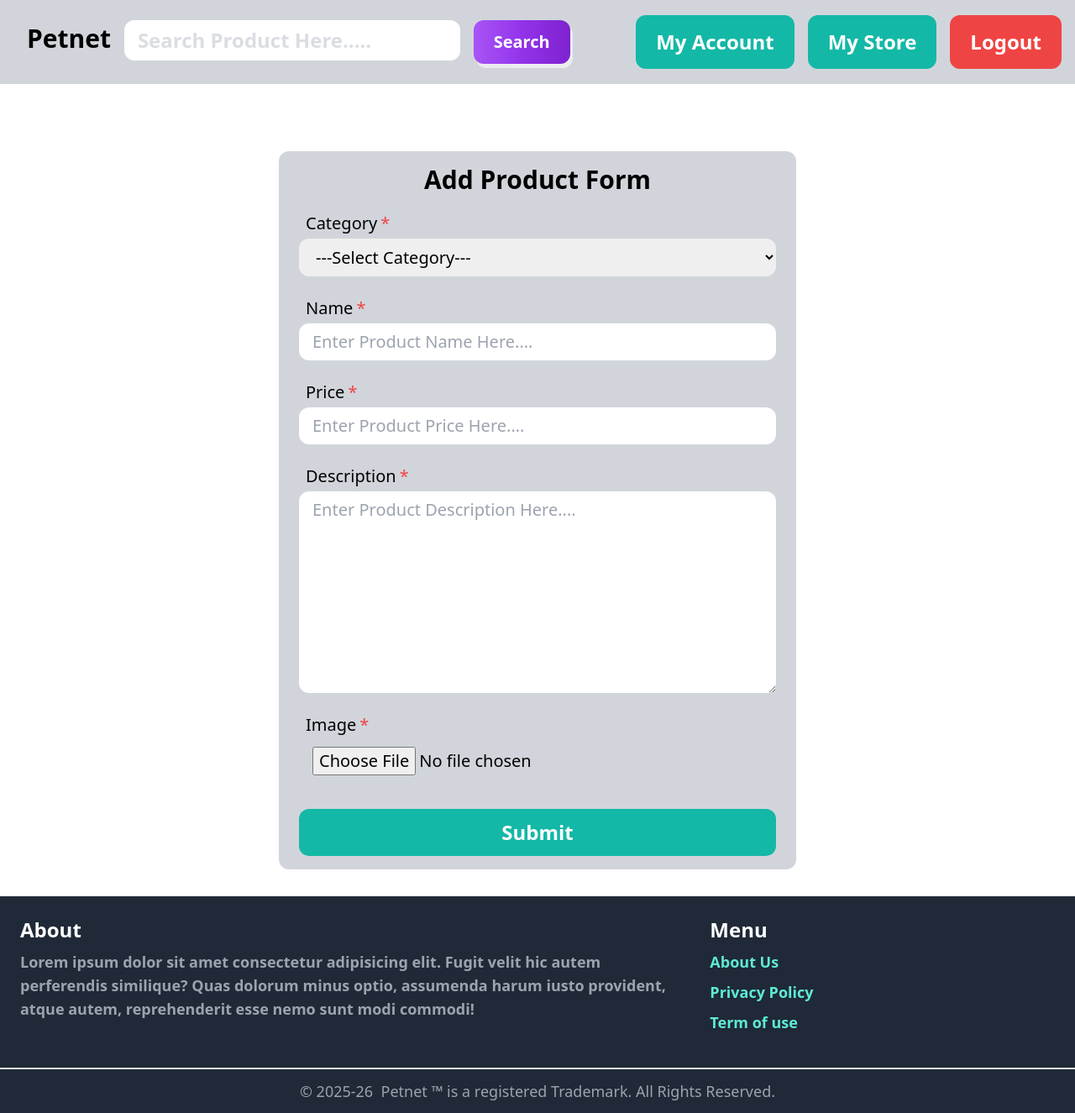
After one commit to Karan551/petnet_project, a Django app: page /store/product/add-product/ in a window 1280 px wide. The commit adds this page. Shown: the whole page at 84% size. Run offline with Django 5.2, Linux system fonts and the light colour scheme; the visitor is signed in with stand-in values (Sample User, id 1); data that the repository does not hold is empty; some libraries are stand-ins or nearby versions.

Commit message:
Add product management features including status handling, store view, and product forms, part-3 completed

```diff
--- a/src/core/templates/core/index.html
+++ b/src/core/templates/core/index.html
@@ -10,7 +10,6 @@
   <div class=" grid grid-cols-1 md:grid-cols-2 lg:grid-cols-3 gap-2 md:gap-4">
 
     {% load menu %}
-    {% menu %}
+    {% menu  %}
   </div>
-</section>
 {% endblock %}
--- a/src/core/templates/core/menu.html
+++ b/src/core/templates/core/menu.html
@@ -2,7 +2,9 @@
 <a href="{% url 'store:category_detail' category.id %}" class="transition-transform duration-300 hover:scale-105 hover:border hover:border-indigo-600 rounded-xl" >
 <div class="bg-white px-6 py-4 flex flex-col space-y-2 justify-center items-center rounded-xl">
   <p  class="text-lg md:text-2xl font-semibold">{{ category.name|title }}</p>
+
   <p class="text-gray-600">{{category.catgory_products.count}} items</p>
+
 
 </div>
 </a>
--- a/src/core/templates/core/navbar.html
+++ b/src/core/templates/core/navbar.html
@@ -13,6 +13,10 @@
       {% if request.user.is_authenticated %}
         <li class="text-xl md:text-2xl font-semibold hover:cursor-pointer bg-teal-500 px-2 md:px-6 py-4 rounded-xl text-center hover:bg-teal-600 text-white">
           <a href="{% url 'userprofile:my_account' %}">My Account</a>
+        </li>
+
+        <li class="text-xl md:text-2xl font-semibold hover:cursor-pointer bg-teal-500 px-2 md:px-6 py-4 rounded-xl text-center hover:bg-teal-600 text-white">
+          <a href="{% url 'userprofile:my_store' %}">My Store</a>
         </li>
 
         <li class="text-xl md:text-2xl font-semibold hover:cursor-pointer bg-red-500 px-2 md:px-6 py-4 rounded-xl text-center hover:bg-red-600 text-white">
--- a/src/core/views.py
+++ b/src/core/views.py
@@ -5,7 +5,7 @@ from store.models import Product
 
 
 def home_page_view(request):
-    products = Product.objects.all()[:6]
+    products = Product.objects.filter(status=Product.ACTIVE)[:6]
 
     context = {
         "products": products
--- a/src/e_com_project/settings.py
+++ b/src/e_com_project/settings.py
@@ -21,7 +21,6 @@ BASE_DIR = Path(__file__).resolve().parent.parent
 # See https://docs.djangoproject.com/en/5.1/howto/deployment/checklist/
 
 # SECURITY WARNING: keep the secret key used in production secret!
-# SECRET_KEY = 'django-insecure-@k!y+3059$61@i91rc#s05bp(mr%-w5p=27-obm&dhzd3w@k5+'
 
 SECRET_KEY = config("DJANGO_SECRET_KEY", cast=str)
 
@@ -70,6 +69,9 @@ TEMPLATES = [
                 'django.template.context_processors.request',
                 'django.contrib.auth.context_processors.auth',
                 'django.contrib.messages.context_processors.messages',
+
+                # custom context processor
+                'store.context_processor.count_active_products'
             ],
         },
     },
@@ -119,6 +121,7 @@ USE_I18N = True
 
 USE_TZ = True
 
+LOGIN_URL = "userprofile:login"
 
 # Static files (CSS, JavaScript, Images)
 # https://docs.djangoproject.com/en/5.1/howto/static-files/
--- a/src/static/js/main.js
+++ b/src/static/js/main.js
@@ -4,9 +4,6 @@ const initApp = () => {
 
     // ---------- To show copyright year
     const currentYear = new Date().getFullYear();
-
-    // console.log("this is current year::", currentYear);
-    // console.log("this is current year::", String((currentYear+1)).slice(-2));
 
     const year = document.querySelector("#copyright-year");
     year.innerHTML = currentYear + "-" + String((currentYear + 1)).slice(-2);
@@ -26,6 +23,25 @@ const initApp = () => {
         });
     }
 
+    // ------------------- To delete product
+    function handleForm(formElement, label) {
+
+        formElement.addEventListener("submit", function (event) {
+            const prompt = confirm(`Are you sure to ${label} this product?`);
+            if (!prompt) {
+                event.preventDefault();
+            }
+
+        });
+
+    }
+    const deleteForm = document.querySelector("#delete-prod-form") || null;
+
+    if (deleteForm) {
+
+        handleForm(deleteForm, "delete");
+    }
+
 
     // ------------------- To remove messages
     const msgElement = document.querySelector("#msg-content") || null;
--- /dev/null
+++ b/src/store/context_processor.py
@@ -0,0 +1,6 @@
+from store.models import Category, Product
+
+
+def count_active_products(request):
+    # print("this is category::",category)
+    return {"count_items": "Heere"}
--- /dev/null
+++ b/src/store/forms.py
@@ -0,0 +1,30 @@
+from django import forms
+from .models import Product
+
+CSS_CLASS = "w-full px-4 py-2 rounded-xl text-lg md:text-xl outline-none focus:ring-1 focus:ring-indigo-600 mb-6 block"
+
+
+class ProductForm(forms.ModelForm):
+
+    # slug , vendor
+    class Meta:
+        model = Product
+        fields = ["category", "name", "price", "description", "image",]
+
+    def __init__(self, *args, **kwargs):
+        super().__init__(*args, **kwargs)
+
+        # add label here
+        self.fields["name"].widget.attrs["placeholder"] = "Enter Product Name Here...."
+        self.fields["price"].widget.attrs["placeholder"] = "Enter Product Price Here...."
+        self.fields["description"].widget.attrs["placeholder"] = "Enter Product Description Here...."
+
+        # add empty label here
+        self.fields['category'].empty_label = "---Select Category---"
+
+        # customize description rows and cols here
+        self.fields["description"].widget.attrs["rows"] = 8
+        self.fields["description"].widget.attrs["cols"] = 10
+
+        for field in self.fields:
+            self.fields[field].widget.attrs["class"] = CSS_CLASS
--- a/src/store/models.py
+++ b/src/store/models.py
@@ -15,6 +15,18 @@ class Category(models.Model):
 
 
 class Product(models.Model):
+    ACTIVE = "active"
+    DELETE = "delete"
+    DRAFT = "draft"
+    WAITING_FOR_APPROVAL = "waiting_approval"
+
+    STATUS_CHOICES = [
+        (ACTIVE, "active"),
+        (DELETE, "delete"),
+        (DRAFT, "draft"),
+        (WAITING_FOR_APPROVAL, "waiting_approval"),
+
+    ]
     vendor = models.ForeignKey(
         User, related_name="products", on_delete=models.CASCADE)
 
@@ -27,6 +39,9 @@ class Product(models.Model):
     slug = models.SlugField(max_length=255)
 
     image = models.ImageField(upload_to="uploads", blank=True, null=True)
+    status = models.CharField(
+        max_length=50, choices=STATUS_CHOICES, default=ACTIVE)
+
     created_at = models.DateTimeField(auto_now_add=True)
     updated_at = models.DateTimeField(auto_now=True)
 
--- /dev/null
+++ b/src/store/templates/store/product_form.html
@@ -0,0 +1,23 @@
+{% extends 'core/base.html' %}
+{% block title %}
+  {{title}}
+{% endblock %}
+{% block content %}
+  <section class="bg-gray-300 rounded-xl px-6 py-4 w-full md:w-1/2 mx-auto">
+    <h1 class="mb-5 text-xl md:text-3xl font-semibold text-center">{{title}} Form</h1>
+
+    <form method="post" enctype="multipart/form-data">
+        {% csrf_token %}
+        {% for field in form %}
+
+        <label for="{{ field.auto_id }}" class="px-2 text-lg md:text-xl mb-1 inline-block after:content-['*'] after:text-red-500 after:ml-1">{{ field.label }}</label>
+          {{ field }}
+
+        {% endfor %}
+
+      <div class="grid grid-cols-12 w-full" >
+        <button class="col-span-12 inline-block px-6 py-3 font-semibold text-lg md:text-2xl rounded-xl bg-teal-500 hover:bg-teal-700 text-white mt-2" type="submit">Submit</button>
+      </div>
+    </form>
+  </section>
+{% endblock %}
--- a/src/store/templatetags/menu.py
+++ b/src/store/templatetags/menu.py
@@ -1,5 +1,5 @@
 from django import template
-from store.models import Category
+from store.models import Category, Product
 
 register = template.Library()
 
@@ -8,4 +8,5 @@ register = template.Library()
 def menu():
     categories = Category.objects.all()
 
+
     return {"categories": categories}
--- a/src/store/urls.py
+++ b/src/store/urls.py
@@ -8,5 +8,8 @@ urlpatterns = [
          views.category_detail, name="category_detail"),
 
     path("product/<int:product_id>/", views.product_detail, name="product_detail"),
+    path("product/add-product/",views.add_product,name="add_product"),
+    path("product/edit-product/<int:product_id>",views.edit_product,name="edit_product"),
+    path("product/delete-product/<int:product_id>",views.delete_product,name="delete_product"),
 
 ]
--- a/src/store/views.py
+++ b/src/store/views.py
@@ -1,18 +1,19 @@
-from django.shortcuts import render
+from django.shortcuts import render, redirect
 from django.shortcuts import get_object_or_404
 from store.models import Product, Category
 from django.db.models import Q
+from .forms import ProductForm
+from django.utils.text import slugify
+from django.contrib import messages
+from django.contrib.auth.decorators import login_required
 # Create your views here.
 
 
 def product_search(request):
     query = request.GET.get("query", "")
-    print("this is query:", query)
     if query:
-        products = Product.objects.filter(
+        products = Product.objects.filter(status=Product.ACTIVE).filter(
             Q(name__icontains=query) | Q(description__icontains=query))
-
-        print("this is search result:", products)
 
         context = {
             "products": products,
@@ -20,11 +21,13 @@ def product_search(request):
         }
         return render(request, "store/search.html", context)
 
-
+# TODO: show product items number in templates
 def category_detail(request, category_id):
     category = get_object_or_404(Category, id=category_id)
-    products = category.catgory_products.all()
-    # print("this is category:", category)
+    products = category.catgory_products.filter(status=Product.ACTIVE)
+    count=category.catgory_products.filter(status=Product.ACTIVE).count()
+
+    print(f"this is total products in {category} :", category.catgory_products.filter(status=Product.ACTIVE).count())
     # print("this is products:", products)
 
     context = {
@@ -35,9 +38,72 @@ def category_detail(request, category_id):
 
 
 def product_detail(request, product_id):
-    product = get_object_or_404(Product, id=product_id)
+    product = get_object_or_404(Product, id=product_id,status=Product.ACTIVE)
 
     context = {
         "product": product
     }
     return render(request, "store/product_detail.html", context)
+
+
+@login_required
+def add_product(request):
+    if request.method == "POST":
+        title = request.POST.get("name", "")
+
+        form = ProductForm(request.POST, request.FILES)
+
+        if form.is_valid():
+            product = form.save(commit=False)
+            product.vendor = request.user
+            product.slug = slugify(title)
+
+            product.save()
+
+            messages.success(request, "Product Added Successfully.")
+            # redirect here
+
+            return redirect("userprofile:my_store")
+
+    form = ProductForm()
+    context = {
+        "form": form,
+        "title": "Add Product"
+    }
+    return render(request, "store/product_form.html", context)
+
+
+@login_required
+def edit_product(request, product_id):
+    product = get_object_or_404(Product, id=product_id, vendor=request.user)
+
+    if request.method == "POST":
+        form = ProductForm(request.POST, request.FILES, instance=product)
+
+        if form.is_valid():
+
+            form.save()
+            messages.success(request, "Product Changed Successfully.")
+            # redirect here
+
+            return redirect("userprofile:my_store")
+
+    form = ProductForm(instance=product)
+    context = {
+        "form": form,
+        "title": "Edit Product"
+    }
+    return render(request, "store/product_form.html", context)
+
+
+@login_required
+def delete_product(request, product_id):
+    if request.method == "POST":
+        product = get_object_or_404(
+            Product, id=product_id, vendor=request.user)
+
+        product.status = Product.DELETE
+        product.save()
+
+        messages.success(request, "Product Deleted Successfully.")
+        return redirect("userprofile:my_store")
--- a/src/userprofile/urls.py
+++ b/src/userprofile/urls.py
@@ -8,6 +8,7 @@ urlpatterns = [
     path("login/", views.user_login, name="login"),
     path("logout/", views.user_logout, name="logout"),
     path("my-account/", views.my_account, name="my_account"),
+    path("my-store/", views.my_store, name="my_store"),
 
     path("vender-detail/<int:user_id>", views.vender_detail, name="vender_detail"),
 ]
```
Also changed, not shown: src/store/templates/store/product_detail.html (+18 -5 lines), src/userprofile/templates/userprofile/my_store.html (added, +26 -0 lines), src/userprofile/views.py (+11 -1 lines), src/store/migrations/0005_product_status.py (added).
